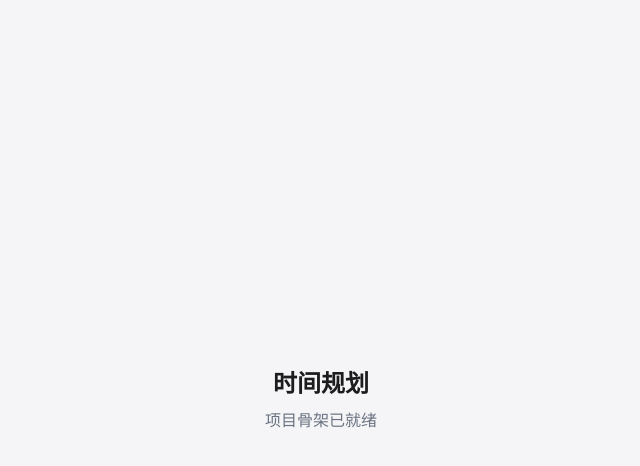
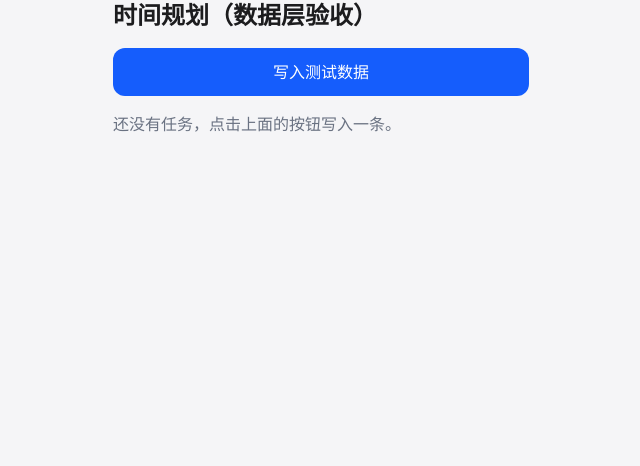
Before and after one commit to VVVVure/Time-management, a React (Vite) app in the folder todo-planner/: page / in a window 1280 px wide. Shown: the top 466 px of the page, without its empty margins (319-959 px from the left). Built offline with nearby package versions, Linux system fonts and the light colour scheme.

Commit message:
T1.2: Dexie 本地数据库 + 单元测试（vitest/fake-indexeddb）

```diff
--- a/todo-planner/package.json
+++ b/todo-planner/package.json
@@ -7,10 +7,12 @@
     "dev": "vite",
     "build": "tsc -b && vite build",
     "lint": "oxlint",
+    "test": "vitest run",
     "preview": "vite preview"
   },
   "dependencies": {
     "@tailwindcss/vite": "^4.3.3",
+    "dexie": "^4.4.6",
     "react": "^19.2.8",
     "react-dom": "^19.2.8",
     "tailwindcss": "^4.3.3"
@@ -20,9 +22,11 @@
     "@types/react": "^19.2.18",
     "@types/react-dom": "^19.2.7",
     "@vitejs/plugin-react": "^6.1.1",
+    "fake-indexeddb": "^6.2.5",
     "oxlint": "^1.81.0",
     "typescript": "~6.0.2",
     "vite": "^8.3.0",
-    "vite-plugin-pwa": "^1.3.0"
+    "vite-plugin-pwa": "^1.3.0",
+    "vitest": "^5.0.0"
   }
 }
--- a/todo-planner/src/App.tsx
+++ b/todo-planner/src/App.tsx
@@ -1,10 +1,67 @@
+import { useCallback, useEffect, useState } from 'react';
+import { addTasks, listTasks } from './db';
+import type { Task } from './types';
+
+/**
+ * T1.2 临时验收页面：点击按钮写入一条测试任务，刷新页面后数据仍在。
+ * 该页面会在 T2.1 被真正的任务列表替换。
+ */
 function App() {
+  const [tasks, setTasks] = useState<Task[]>([]);
+  const [loading, setLoading] = useState(true);
+
+  const refresh = useCallback(async () => {
+    setTasks(await listTasks());
+  }, []);
+
+  useEffect(() => {
+    refresh().finally(() => setLoading(false));
+  }, [refresh]);
+
+  const handleAddTest = async () => {
+    const now = new Date().toISOString();
+    await addTasks([
+      {
+        id: crypto.randomUUID(),
+        title: `测试任务 ${new Date().toLocaleTimeString()}`,
+        rawInput: '临时测试数据',
+        deadline: null,
+        priority: 'medium',
+        status: 'todo',
+        steps: [],
+        createdAt: now,
+        updatedAt: now,
+      },
+    ]);
+    await refresh();
+  };
+
   return (
-    <div className="safe-top safe-bottom mx-auto flex min-h-full max-w-md flex-col items-center justify-center px-4 text-center">
-      <h1 className="text-2xl font-semibold">时间规划</h1>
-      <p className="mt-2 text-gray-500">项目骨架已就绪</p>
+    <div className="safe-top safe-bottom mx-auto flex min-h-full max-w-md flex-col gap-4 px-4 py-6">
+      <h1 className="text-2xl font-semibold">时间规划（数据层验收）</h1>
+      <button
+        type="button"
+        onClick={handleAddTest}
+        className="rounded-xl bg-blue-600 px-4 py-3 text-white active:opacity-80"
+      >
+        写入测试数据
+      </button>
+      {loading ? (
+        <p className="text-gray-500">加载中…</p>
+      ) : tasks.length === 0 ? (
+        <p className="text-gray-500">还没有任务，点击上面的按钮写入一条。</p>
+      ) : (
+        <ul className="space-y-2">
+          {tasks.map((t) => (
+            <li key={t.id} className="rounded-xl bg-white p-3 shadow-sm">
+              <p className="font-medium">{t.title}</p>
+              <p className="text-sm text-gray-500">{t.createdAt}</p>
+            </li>
+          ))}
+        </ul>
+      )}
     </div>
-  )
+  );
 }
 
-export default App
+export default App;
--- /dev/null
+++ b/todo-planner/src/db.ts
@@ -0,0 +1,204 @@
+import Dexie, { type EntityTable } from 'dexie';
+import type { Settings, Step, Task, TaskStatus } from './types';
+
+/** 设置只存一行，用固定 id 定位 */
+interface SettingsRow extends Settings {
+  id: string;
+}
+
+const SETTINGS_ID = 'default';
+
+export const DEFAULT_SETTINGS: Settings = {
+  maxMinutesPerStep: 25,
+  appPassword: '',
+};
+
+class TodoPlannerDB extends Dexie {
+  tasks!: EntityTable<Task, 'id'>;
+  settings!: EntityTable<SettingsRow, 'id'>;
+
+  constructor() {
+    super('todo-planner');
+    this.version(1).stores({
+      tasks: 'id, createdAt, deadline, status',
+      settings: 'id',
+    });
+  }
+}
+
+export const db = new TodoPlannerDB();
+
+function genId(): string {
+  const c = globalThis.crypto;
+  if (c && typeof c.randomUUID === 'function') return c.randomUUID();
+  return `${Date.now().toString(36)}-${Math.random().toString(36).slice(2, 10)}`;
+}
+
+function nowIso(): string {
+  return new Date().toISOString();
+}
+
+/** 根据步骤完成情况推导任务状态 */
+export function computeStatus(steps: Step[]): TaskStatus {
+  if (steps.length === 0) return 'todo';
+  const doneCount = steps.filter((s) => s.done).length;
+  if (doneCount === 0) return 'todo';
+  if (doneCount === steps.length) return 'done';
+  return 'doing';
+}
+
+/** 列出所有任务（按创建时间从旧到新） */
+export async function listTasks(): Promise<Task[]> {
+  const tasks = await db.tasks.toArray();
+  return tasks.sort((a, b) => a.createdAt.localeCompare(b.createdAt));
+}
+
+/** 一次添加一个或多个任务，返回新增任务的 id */
+export async function addTasks(tasks: Task[]): Promise<string[]> {
+  const ids = tasks.map((t) => t.id);
+  await db.tasks.bulkPut(tasks);
+  return ids;
+}
+
+/** 更新整个任务，自动刷新 updatedAt 和状态 */
+export async function updateTask(task: Task): Promise<void> {
+  await db.tasks.put({
+    ...task,
+    status: computeStatus(task.steps),
+    updatedAt: nowIso(),
+  });
+}
+
+/** 删除整个任务 */
+export async function deleteTask(taskId: string): Promise<void> {
+  await db.tasks.delete(taskId);
+}
+
+/** 给任务添加一个步骤，返回新建的步骤 */
+export async function addStep(
+  taskId: string,
+  input: { title: string; estimatedMinutes: number },
+): Promise<Step> {
+  const task = await db.tasks.get(taskId);
+  if (!task) throw new Error(`任务不存在: ${taskId}`);
+
+  const step: Step = {
+    id: genId(),
+    title: input.title,
+    estimatedMinutes: input.estimatedMinutes,
+    done: false,
+    doneAt: null,
+    order: task.steps.length,
+  };
+
+  const steps = [...task.steps, step];
+  await db.tasks.put({
+    ...task,
+    steps,
+    status: computeStatus(steps),
+    updatedAt: nowIso(),
+  });
+  return step;
+}
+
+/** 更新某个步骤的标题 / 预估时间 / 完成状态 / 排序 */
+export async function updateStep(
+  taskId: string,
+  stepId: string,
+  changes: Partial<Pick<Step, 'title' | 'estimatedMinutes' | 'done' | 'order'>>,
+): Promise<void> {
+  const task = await db.tasks.get(taskId);
+  if (!task) throw new Error(`任务不存在: ${taskId}`);
+
+  const steps = task.steps.map((s) => {
+    if (s.id !== stepId) return s;
+    const next: Step = { ...s, ...changes };
+    if (changes.done !== undefined) {
+      next.doneAt = changes.done ? nowIso() : null;
+    }
+    return next;
+  });
+
+  await db.tasks.put({
+    ...task,
+    steps,
+    status: computeStatus(steps),
+    updatedAt: nowIso(),
+  });
+}
+
+/** 删除某个步骤，并把剩余步骤重新从 0 排序 */
+export async function deleteStep(taskId: string, stepId: string): Promise<void> {
+  const task = await db.tasks.get(taskId);
+  if (!task) throw new Error(`任务不存在: ${taskId}`);
+
+  const steps = task.steps
+    .filter((s) => s.id !== stepId)
+    .map((s, i) => ({ ...s, order: i }));
+
+  await db.tasks.put({
+    ...task,
+    steps,
+    status: computeStatus(steps),
+    updatedAt: nowIso(),
+  });
+}
+
+/** 勾选 / 取消勾选某个步骤，并按规则自动更新任务状态 */
+export async function toggleStep(taskId: string, stepId: string): Promise<void> {
+  const task = await db.tasks.get(taskId);
+  if (!task) throw new Error(`任务不存在: ${taskId}`);
+
+  const steps = task.steps.map((s) =>
+    s.id === stepId
+      ? { ...s, done: !s.done, doneAt: !s.done ? nowIso() : null }
+      : s,
+  );
+
+  await db.tasks.put({
+    ...task,
+    steps,
+    status: computeStatus(steps),
+    updatedAt: nowIso(),
+  });
+}
+
+/** 上移 / 下移某个步骤 */
+export async function moveStep(
+  taskId: string,
+  stepId: string,
+  direction: 'up' | 'down',
+): Promise<void> {
+  const task = await db.tasks.get(taskId);
+  if (!task) throw new Error(`任务不存在: ${taskId}`);
+
+  const index = task.steps.findIndex((s) => s.id === stepId);
+  if (index < 0) throw new Error(`步骤不存在: ${stepId}`);
+
+  const swapWith = direction === 'up' ? index - 1 : index + 1;
+  if (swapWith < 0 || swapWith >= task.steps.length) return;
+
+  const steps = [...task.steps];
+  [steps[index], steps[swapWith]] = [steps[swapWith], steps[index]];
+  const reordered = steps.map((s, i) => ({ ...s, order: i }));
+
+  await db.tasks.put({
+    ...task,
+    steps: reordered,
+    status: computeStatus(reordered),
+    updatedAt: nowIso(),
+  });
+}
+
+/** 读取设置，没有则返回默认值 */
+export async function getSettings(): Promise<Settings> {
+  const row = await db.settings.get(SETTINGS_ID);
+  if (!row) return { ...DEFAULT_SETTINGS };
+  const { id: _ignored, ...settings } = row;
+  return settings;
+}
+
+/** 保存设置 */
+export async function saveSettings(settings: Settings): Promise<void> {
+  await db.settings.put({ ...settings, id: SETTINGS_ID });
+}
--- /dev/null
+++ b/todo-planner/vitest.config.ts
@@ -0,0 +1,7 @@
+import { defineConfig } from 'vitest/config';
+
+export default defineConfig({
+  test: {
+    environment: 'node',
+  },
+});
```
Also changed, not shown: 2 other files (tests, documents, lock files or other folders).
